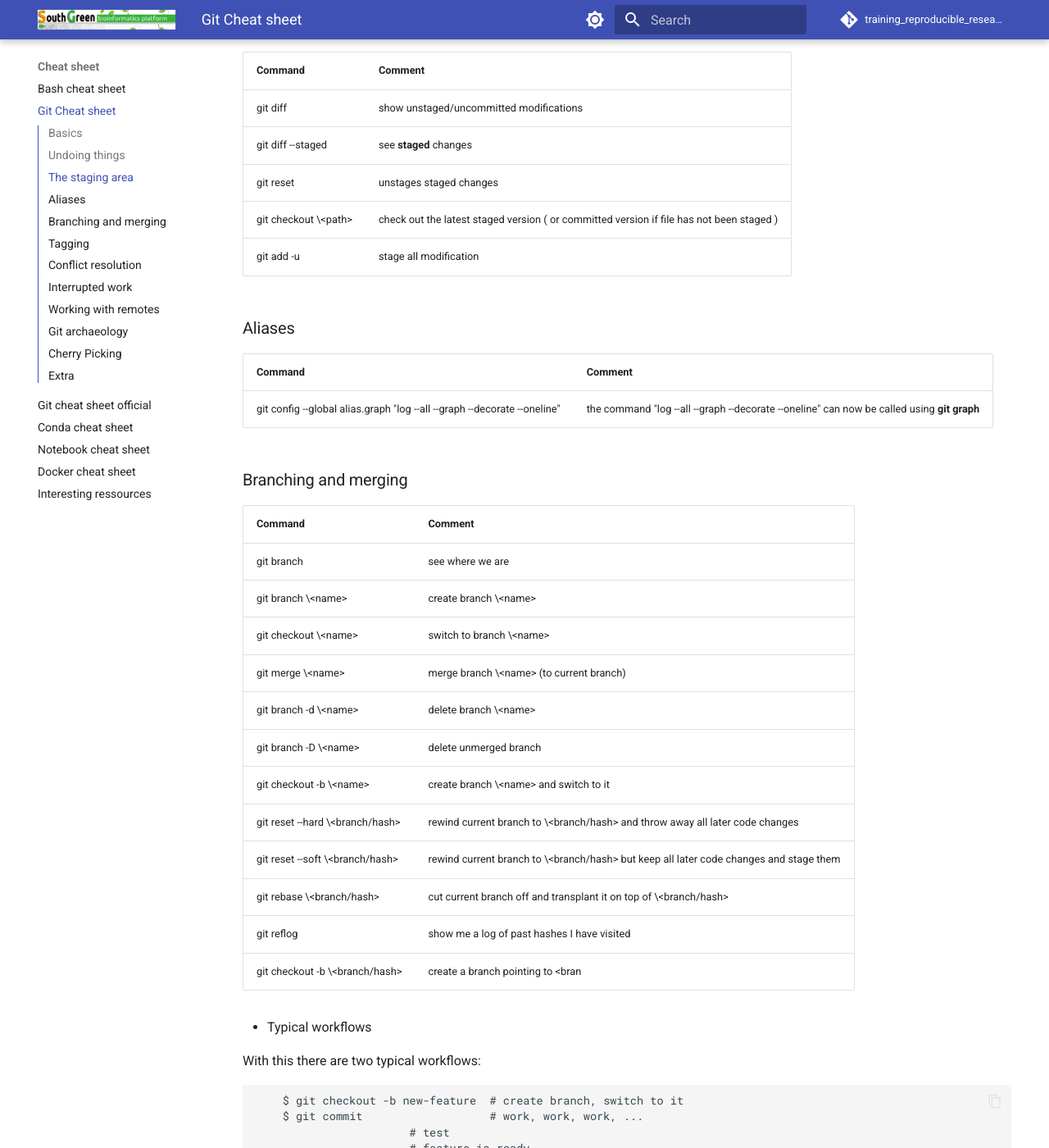
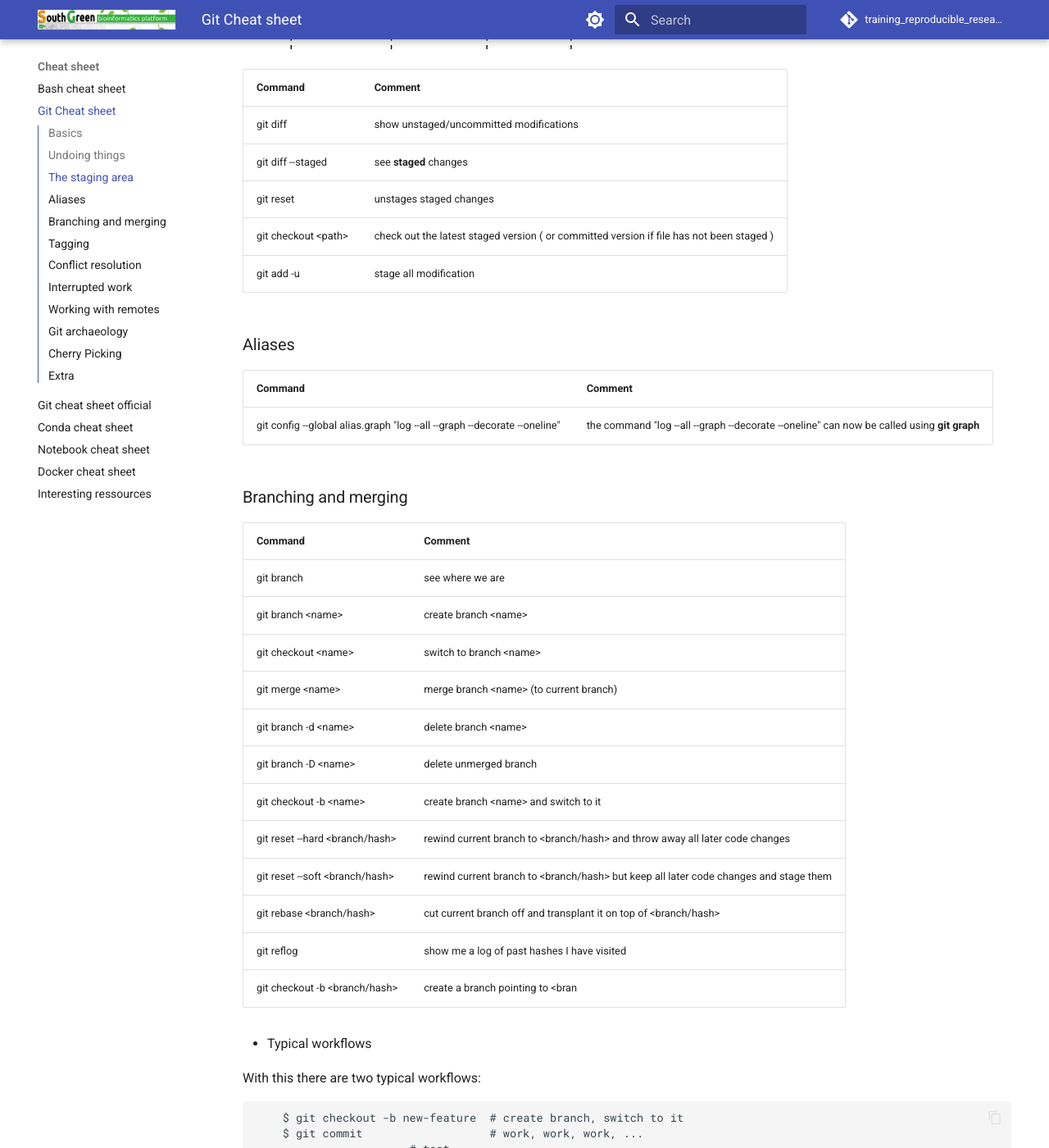
Before and after one commit to SouthGreenPlatform/training_reproducible_research, an MkDocs documentation site: the page built from docs/pages/cheat_sheet/git/git.md, in a window 1280 px wide and 1400 px high, scrolled down 1660 px. Shown: the whole window at 82% size. Built offline with MkDocs 1.6.1 and Material for MkDocs 9.7.7, drawn with Linux system fonts in a browser that asks for light colours; comment, search, counter and statistics services are not loaded; some of the changed text lies outside the part shown.

Commit message:
fix display of backslash

```diff
--- a/docs/pages/cheat_sheet/git/git.md
+++ b/docs/pages/cheat_sheet/git/git.md
@@ -23,7 +23,7 @@ Most of the documention find here is inspired or copied from the excellent resso
 | --- | --- |
 | git revert f960dd3 | This creates a new commit that does the opposite of the reverted commit. The old commit remains in the history |
 | git commit --amend | Amend to the last commit. This can also be used to modify the last commit message. Note that this will change the commit hash. This command modifies the history. This means that we never use this command on commits that we have shared with others. |
-| git checkout \<filename\> | Undo unstaged/uncommitted changes. |
+| git checkout <filename\> | Undo unstaged/uncommitted changes. |
 
 ### The staging area
 
@@ -36,7 +36,7 @@ The staging area helps us to create well-defined commits.
 | git diff    | show unstaged/uncommitted modifications
 | git diff --staged |   see **staged** changes
 | git reset   | unstages staged changes
-| git checkout \<path\>  | check out the latest staged version ( or committed version if file has not been staged )
+| git checkout <path\>  | check out the latest staged version ( or committed version if file has not been staged )
 | git add -u | stage all modification
 
 
@@ -51,17 +51,17 @@ git config --global alias.graph "log --all --graph --decorate --oneline" | the c
 | Command | Comment
 | --- | ---
 | git branch               | see where we are
-| git branch \<name\>        | create branch \<name\>
-| git checkout \<name\>      | switch to branch \<name\>
-| git merge \<name\>         | merge branch \<name\> (to current branch)
-| git branch -d \<name\>     | delete branch \<name\>
-| git branch -D \<name\>     | delete unmerged branch
-| git checkout -b \<name\>   | create branch \<name\> and switch to it
-| git reset --hard \<branch/hash\>  | rewind current branch to \<branch/hash\> and throw away all later code changes
-| git reset --soft \<branch/hash\>  | rewind current branch to \<branch/hash\> but keep all later code changes and stage them
-| git rebase \<branch/hash\>        | cut current branch off and transplant it on top of \<branch/hash\>
+| git branch <name\>        | create branch <name\>
+| git checkout <name\>      | switch to branch <name\>
+| git merge <name\>         | merge branch <name\> (to current branch)
+| git branch -d <name\>     | delete branch <name\>
+| git branch -D <name\>     | delete unmerged branch
+| git checkout -b <name\>   | create branch <name\> and switch to it
+| git reset --hard <branch/hash\>  | rewind current branch to <branch/hash\> and throw away all later code changes
+| git reset --soft <branch/hash\>  | rewind current branch to <branch/hash\> but keep all later code changes and stage them
+| git rebase <branch/hash\>        | cut current branch off and transplant it on top of <branch/hash\>
 | git reflog                      | show me a log of past hashes I have visited
-| git checkout -b \<branch/hash\>   | create a branch pointing to <bran
+| git checkout -b <branch/hash\>   | create a branch pointing to <bran
 
   * Typical workflows
 
@@ -94,9 +94,9 @@ No problem: we worked on a branch, branch is deleted, master is clean.
 | Command | Comment
 | --- | ---
 | git **tag** -a v1.0 -m "message" |  To record particular states or milestones of a project at a given point in time, like for instance versions.
-| git push origin \<tagname\> | To push a tag to remote servers.
-| git push --delete origin \<tagname\> | To delete the remote tag.
-| git tag --delete \<tagname\> | To delete the local tag.
+| git push origin <tagname\> | To push a tag to remote servers.
+| git push --delete origin <tagname\> | To delete the remote tag.
+| git tag --delete <tagname\> | To delete the local tag.
 
 ### Conflict resolution
 
@@ -152,14 +152,14 @@ You are in a middle of a development and a colleague wants to fix/commit somethi
 
 | Command | Comment
 | --- | --- |
-| git diff HEAD^^ HEAD \<filename\> | to see the difference for a file \<filename\> between now and two commits back
-| git diff 61a86561a1edb438963f5f22ec9e0773a0c4aacf HEAD \<filename\> | to see the difference for a file \<filename\> between now and a specific commit
+| git diff HEAD^^ HEAD <filename\> | to see the difference for a file <filename\> between now and two commits back
+| git diff 61a86561a1edb438963f5f22ec9e0773a0c4aacf HEAD <filename\> | to see the difference for a file <filename\> between now and a specific commit
 | git show e83c51633 | Inspecting commit e83c51633
 | git grep -i __term__ | Greps entire repository below current directory
-| git blame \<filename\> | Show what revision and author last modified each line of a file.
+| git blame <filename\> | Show what revision and author last modified each line of a file.
 | git log --oneline --grep "__term__" | grepping commit messages
-| git log -S '__term__' \<filename\> | Finding removed code (__term__) from file \<filename\>
-| git checkout -b \<name\> \<hash\> | Branch from arbitrary (earlier) hash. Recommended mechanism to inspect old code. remove the | branch once you found what you were looking for.
+| git log -S '__term__' <filename\> | Finding removed code (__term__) from file <filename\>
+| git checkout -b <name\> <hash\> | Branch from arbitrary (earlier) hash. Recommended mechanism to inspect old code. remove the | branch once you found what you were looking for.
 | git shortlog --summary --numbered | To show all users and the number of commits
 
 
@@ -197,7 +197,7 @@ Let’s say you are working in an project where you are making changes in a bran
 | git cherry-pick __commit-hash1__ __commit-hash2__ | cherry pick several commits
 | git cherry-pick --continue | When the cherry picking stoped by a conflicts and you have resolved it, then launch this command
 | git cherry-pick --abort | Cancel the operation and return to the pre-sequence state
-| git cherry-pick -m 1 \<hash\> | herry pick a merge instead of a commit
+| git cherry-pick -m 1 <hash\> | herry pick a merge instead of a commit
 
 **/!\\** Cherry picking is commonly discouraged in developer community. The main reason is because it creates a duplicate commit with the same changes and you lose the ability to track the history of the original commit. If you can merge, then you should use that instead of cherry picking. Use it with caution!
 
```
